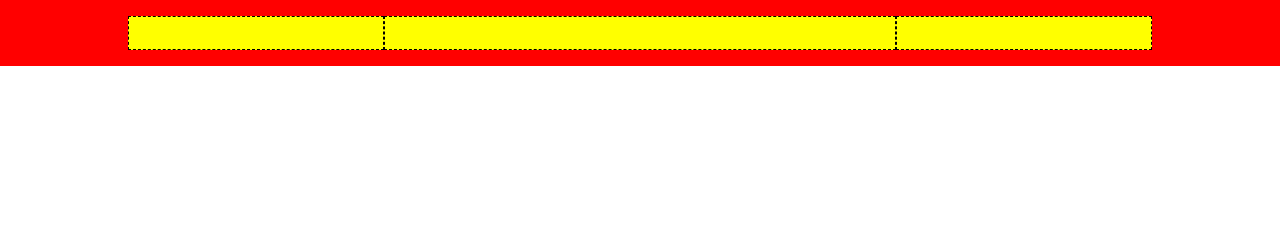
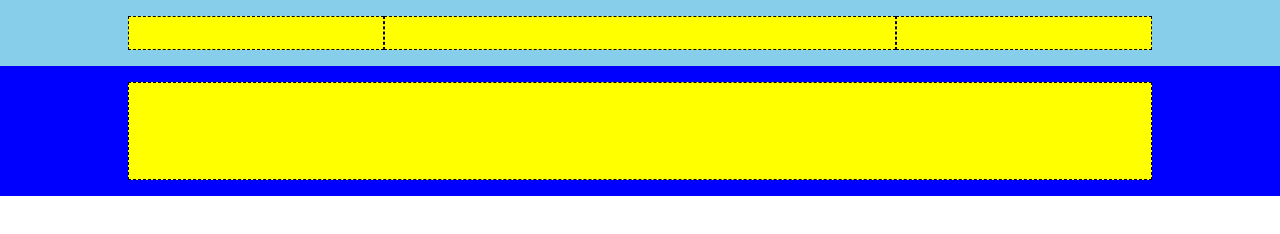
Before and after one commit to Gargenziano03/htmlcss-struttura-discord, a plain HTML site: page index.html in a window 1280 px wide. Drawn offline with Linux system fonts and the light colour scheme.

Commit message:
add header part2

```diff
--- a/index.html
+++ b/index.html
@@ -8,17 +8,29 @@
 </head>
 
    <header>
-    <section class="bg-red">
+    <section class="bg-skyblue">
         <div class="container d-flex">
             <div class="header_1"></div>
             <div class="header_2"></div>
             <div class="header_3"></div>
         </div>
     </section>
+
+    <section class="bg-blue">
+        <div class="container d-flex">
+            <div class="header_p2"></div>
+        </div>
+    </section>
    </header>
    <!--header-->
 
-   <main></main>
+   <main>
+    <section class="bg-blue">
+        <div class="container d-flex">
+            <div class="main_1"></div>
+        </div>
+    </section>
+   </main>
    <footer></footer>
 
 
--- a/style.css
+++ b/style.css
@@ -9,8 +9,8 @@
     width: 80%;
     margin: auto;
 }
-.bg-red {
-    background-color: red;
+.bg-skyblue {
+    background-color: skyblue;
 }
 .d-flex {
     display: flex;
@@ -39,3 +39,17 @@
     background-color: yellow;
 }
 /* region header*/
+
+
+.bg-blue {
+    background-color: blue;
+}
+
+.header_p2{
+    width: 100%;
+    background-color: yellow;
+    padding: 3rem;
+    margin-top: 1rem;
+    margin-bottom: 1rem;
+    border: 1px dashed;
+}
```
